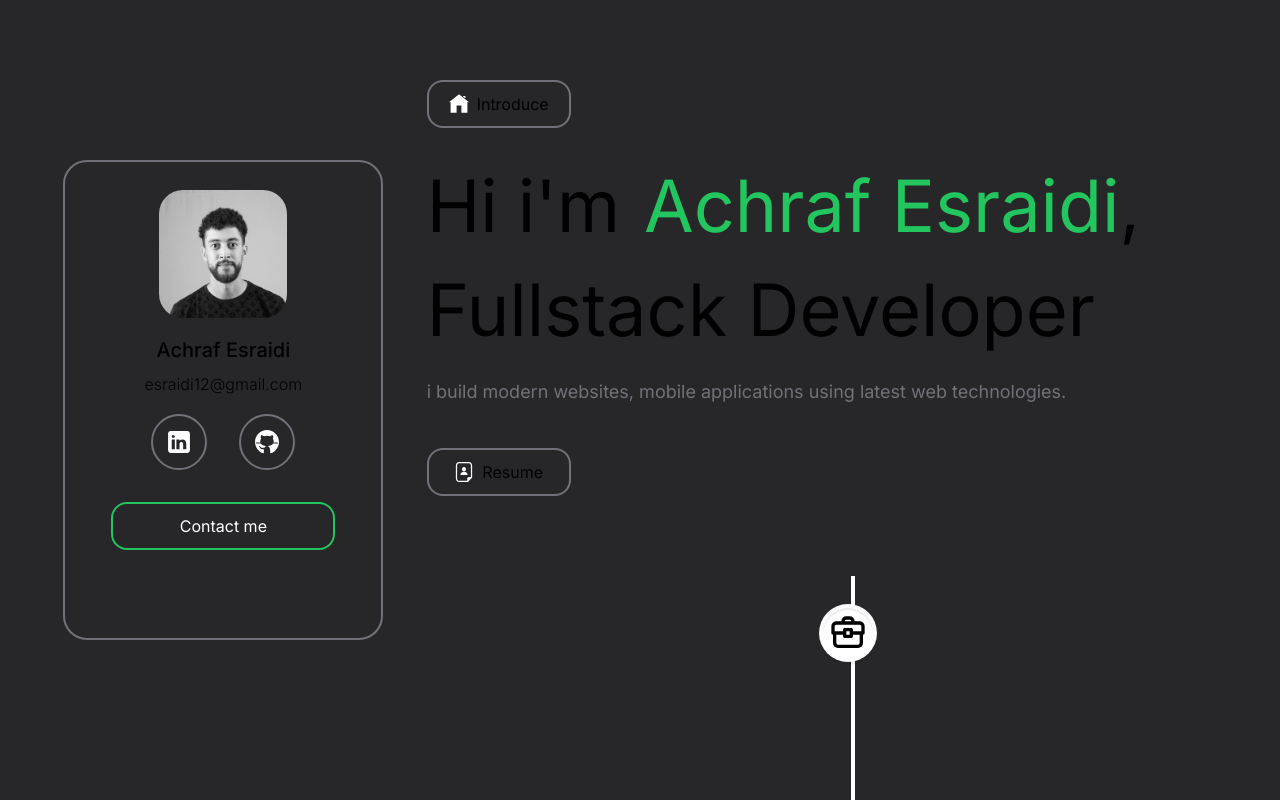
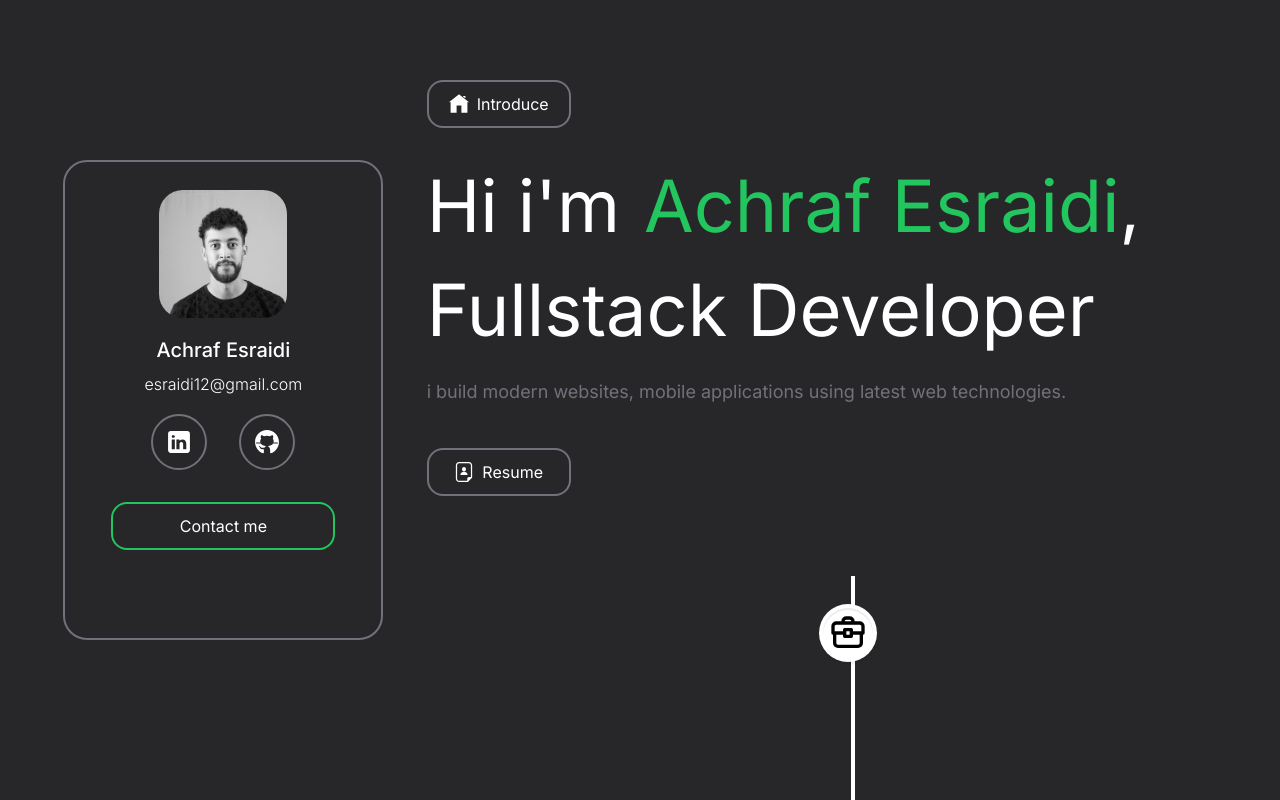
Before and after one commit to aces96/Portfolio_Achraf.esraidi, a Next.js app in the folder portfolio/: page / in a window 1280 px wide. Shown: the top 800 px of the page. Built offline with nearby package versions, Linux system fonts and the light colour scheme.

Commit message:
change text color

```diff
--- a/portfolio/app/page.tsx
+++ b/portfolio/app/page.tsx
@@ -84,10 +84,10 @@ export default function Home() {
         <div className='lg:w-80 md:w-9/12 lg:fixed md:h-11/12 h-11/12 w-11/12 h-full lg:h-3/5 md:h-full z-10 border-2 border-zinc-500 hover:border-green-500 rounded-3xl  bg-transparent flex flex-col items-center '>
             <Image className='rounded-3xl lg:mt-7 md:mt-4 md:w-32 w-28 mt-5 ' alt='profilImage' src="/profilImg.png" width={170} height={120}/>
             <div className='w-full h-14 bg-transparent flex flex-col items-center justify-center'>
-                <h2 className='text-xl font-medium mt-10'>
+                <h2 className='text-xl text-white font-medium mt-10'>
                   Achraf Esraidi
                 </h2>
-                <h2 className='text-base font-light mt-2'>
+                <h2 className='text-base text-white font-light mt-2'>
                   esraidi12@gmail.com
                 </h2>
             </div>
@@ -111,7 +111,7 @@ export default function Home() {
         <div className='h-12 w-full  flex flex-row lg:justify-start md:justify-center justify-center'>
             <div className='w-36 h-full border-2 border-zinc-500 rounded-2xl flex flex-row items-center justify-center'>
                 <Image className='mr-2' alt='homeIcon' src="/home.svg" width={20} height={20}/>
-                <h5>
+                <h5 className='text-white'>
                   Introduce
                 </h5>
             </div>
@@ -123,17 +123,17 @@ export default function Home() {
         transition={{duration: 0.7}}
         className='h-80 w-full flex flex-col lg:items-start md:items-center items-center justify-center'>
           <div className='flex flex-row lg:mb-8 md:mb-5 mb-4'>
-                <h1 className='lg:text-7xl md:text-6xl text-4xl'>
+                <h1 className='lg:text-7xl  md:text-6xl text-4xl text-white'>
                     Hi i'm
                 </h1>
                 <h1 className='lg:text-7xl md:text-6xl text-4xl ml-6 text-green-500'>
                     Achraf Esraidi
                 </h1>
-                <h1 className='lg:text-7xl md:text-6xl text-4xl '>
+                <h1 className='lg:text-7xl md:text-6xl text-4xl text-white'>
                     ,
                 </h1>
           </div>
-              <h1 className='lg:text-7xl md:text-6xl text-4xl mb-8'>
+              <h1 className='lg:text-7xl md:text-6xl text-4xl mb-8 text-white'>
                   Fullstack Developer
               </h1>
 
@@ -145,7 +145,7 @@ export default function Home() {
         <div className='h-12 w-full  flex flex-row lg:justify-start md:justify-center justify-center'>
             <div className='w-36 h-full border-2 border-zinc-500 rounded-2xl flex flex-row items-center justify-center'>
                 <Image className='mr-2' alt='homeIcon' src="/resume.svg" width={20} height={20}/>
-                <h5>
+                <h5 className='text-white'>
                   Resume
                 </h5>
             </div>
@@ -236,7 +236,7 @@ export default function Home() {
         <div className='h-12 w-full  flex flex-row lg:justify-start md:justify-center justify-center'>
             <div className='w-36 h-full border-2 border-zinc-500 rounded-2xl flex flex-row items-center justify-center'>
                 <Image className='mr-2' alt='homeIcon' src="/service.png" width={20} height={20}/>
-                <h5>
+                <h5 className='text-white'>
                   Services
                 </h5>
             </div>
@@ -244,13 +244,13 @@ export default function Home() {
 
         <div className='w-full h-full lg:mt-16 mt-10 mb-16 flex flex-col lg:items-start md:items-center items-center'>
             <div className=' flex flex-row'>
-              <h2 className='lg:text-7xl md:text-6xl text-4xl'>
+              <h2 className='lg:text-7xl md:text-6xl text-4xl text-white'>
               My
               </h2>
               <h2 className='lg:text-7xl md:text-6xl text-4xl text-green-500 ml-3'>
                     Services
               </h2>
-              <h2 className='lg:text-7xl md:text-6xl text-4xl'>
+              <h2 className='lg:text-7xl md:text-6xl text-4xl text-white'>
                     .
               </h2>
             </div>
@@ -261,7 +261,7 @@ export default function Home() {
             transition={{duration: 0.6}}
             className='lg:w-10/12 md:w-10/12 w-11/12   h-40 border-2 border-zinc-500 hover:border-green-500 mt-10 rounded-2xl flex flex-col items-center justify-center'>
                 <div className='w-10/12 h-10 flex flex-row items-center justify-between'>
-                    <h5 className='lg:text-2xl md:text-2xl text-xl'>
+                    <h5 className='lg:text-2xl md:text-2xl text-xl text-white'>
                     Web development
                     </h5>
                     <Image alt='codeIcon' src='/codeIcon.png' width={28} height={28}/>
@@ -278,7 +278,7 @@ export default function Home() {
             transition={{duration: 0.6}}
             className='lg:w-10/12 md:w-10/12 w-11/12 h-40 border-2 border-zinc-500 hover:border-green-500 mt-10 rounded-2xl flex flex-col items-center justify-center'>
                 <div className='w-10/12 h-10 flex flex-row items-center justify-between'>
-                    <h5 className='lg:text-2xl md:text-2xl text-xl'>
+                    <h5 className='lg:text-2xl md:text-2xl text-xl text-white'>
                     Mobile development
                     </h5>
                     <Image alt='codeIcon' src='/codeIcon.png' width={28} height={28}/>
@@ -293,7 +293,7 @@ export default function Home() {
         <div className='h-12 w-full mb-16  flex flex-row lg:justify-start md:justify-center justify-center'>
             <div className='w-36 h-full border-2 border-zinc-500 rounded-2xl flex flex-row items-center justify-center'>
                 <Image className='mr-2' alt='homeIcon' src="/skills.png" width={20} height={20}/>
-                <h5>
+                <h5 className='text-white'>
                   Skills
                 </h5>
             </div>
@@ -306,7 +306,7 @@ export default function Home() {
           transition={{duration: 0.7}}
           className='h-44 w-36 rounded-3xl border-2 border-zinc-500 hover:border-green-500 flex flex-col items-center justify-center'>
             <Image alt='javascriptIcon' src="/javascriptIcon.svg" height={50} width={50}/>
-            <h3 className='text-xl mt-3'>
+            <h3 className='text-xl mt-3 text-white'>
               Javascript
             </h3>
             <h3 className='text-2xl text-green-500 mt-2'>
@@ -320,7 +320,7 @@ export default function Home() {
           transition={{duration: 0.7}}
           className='h-44 w-36 rounded-3xl border-2 border-zinc-500 hover:border-green-500 flex flex-col items-center justify-center'>
             <Image alt='javascriptIcon' src="/nodeIcon.svg" height={50} width={50}/>
-            <h3 className='text-xl mt-3'>
+            <h3 className='text-xl mt-3 text-white'>
               Nodejs
             </h3>
             <h3 className='text-2xl text-green-500 mt-2'>
@@ -334,7 +334,7 @@ export default function Home() {
           transition={{duration: 0.7}}
           className='h-44 w-36 rounded-3xl border-2 border-zinc-500 hover:border-green-500 flex flex-col items-center justify-center'>
             <Image alt='javascriptIcon' src="/reactIcon.svg" height={50} width={50}/>
-            <h3 className='text-xl mt-3'>
+            <h3 className='text-xl mt-3 text-white'>
               React
             </h3>
             <h3 className='text-2xl text-green-500 mt-2'>
@@ -348,7 +348,7 @@ export default function Home() {
           transition={{duration: 0.7}}
           className='h-44 w-36 rounded-3xl border-2 border-zinc-500 hover:border-green-500 flex flex-col items-center justify-center'>
             <Image alt='javascriptIcon' src="/nextjsIcon.svg" height={50} width={50}/>
-            <h3 className='text-xl mt-3'>
+            <h3 className='text-xl mt-3 text-white'>
               Nextjs
             </h3>
             <h3 className='text-2xl text-green-500 mt-2'>
@@ -362,7 +362,7 @@ export default function Home() {
           transition={{duration: 0.7}}
           className='h-44 w-36 rounded-3xl border-2 border-zinc-500 hover:border-green-500 flex flex-col items-center justify-center'>
             <Image alt='javascriptIcon' src="/reduxIcon.svg" height={50} width={50}/>
-            <h3 className='text-xl mt-3'>
+            <h3 className='text-xl mt-3 text-white'>
               Redux
             </h3>
             <h3 className='text-2xl text-green-500 mt-2'>
@@ -376,7 +376,7 @@ export default function Home() {
           transition={{duration: 0.7}}
           className='h-44 w-36 rounded-3xl border-2 border-zinc-500 hover:border-green-500 flex flex-col items-center justify-center'>
             <Image alt='javascriptIcon' src="/phpIcon.svg" height={50} width={50}/>
-            <h3 className='text-xl mt-3'>
+            <h3 className='text-xl mt-3 text-white'>
               PHP
             </h3>
             <h3 className='text-2xl text-green-500 mt-2'>
@@ -390,7 +390,7 @@ export default function Home() {
           transition={{duration: 0.7}}
           className='h-44 w-36 rounded-3xl border-2 border-zinc-500 hover:border-green-500 flex flex-col items-center justify-center'>
             <Image alt='javascriptIcon' src="/mongodbIcon.svg" height={50} width={50}/>
-            <h3 className='text-xl mt-3'>
+            <h3 className='text-xl mt-3 text-white'>
               Mongodb
             </h3>
             <h3 className='text-2xl text-green-500 mt-2'>
@@ -404,7 +404,7 @@ export default function Home() {
           transition={{duration: 0.7}}
           className='h-44 w-36 rounded-3xl border-2 border-zinc-500 hover:border-green-500 flex flex-col items-center justify-center'>
             <Image alt='javascriptIcon' src="/mysqlIcon.svg" height={50} width={50}/>
-            <h3 className='text-xl mt-3'>
+            <h3 className='text-xl mt-3 text-white'>
               Mysql
             </h3>
             <h3 className='text-2xl text-green-500 mt-2'>
@@ -417,7 +417,7 @@ export default function Home() {
         <div className='h-12 w-full mb-16 mt-16  flex flex-row lg:justify-start md:justify-center justify-center'>
             <div className='w-36 h-full border-2 border-zinc-500 rounded-2xl flex flex-row items-center justify-center'>
                 <Image className='mr-2' alt='homeIcon' src="/emailIcon.png" width={20} height={20}/>
-                <h5>
+                <h5 className='text-white'>
                   Contact
                 </h5>
             </div>
@@ -425,13 +425,13 @@ export default function Home() {
 
         <div ref={ref} className='w-full h-full mt-16 mb-16 flex flex-col lg:items-start md:items-center items-center'>
             <div className='flex flex-row'>
-                <h2 className='lg:text-6xl md:text-5xl text-4xl '>
+                <h2 className='lg:text-6xl md:text-5xl text-4xl text-white'>
                     Contact
                 </h2>
                 <h2 className='lg:text-6xl md:text-5xl text-4xl text-green-500 ml-3'>
                     me
                 </h2>
-                <h2 className='lg:text-6xl md:text-5xl text-4xl ml-3'>
+                <h2 className='lg:text-6xl md:text-5xl text-4xl ml-3 text-white'>
                     !
                 </h2>
             </div>
@@ -440,7 +440,7 @@ export default function Home() {
                 <div className='h-22 w-full flex flex-row'>
                   <div className='h-full w-6/12  flex flex-col items-start'>
                       <div className='h-6 w-full  flex flex-row items-start'>
-                        <p className='text-base'>
+                        <p className='text-base text-white'>
                           Full Name
                         </p>
                         <p className='text-red-500 ml-2'>
@@ -463,7 +463,7 @@ export default function Home() {
 
                   <div className='h-full w-6/12  flex flex-col items-start'>
                       <div className='h-6 w-full  flex flex-row items-start'>
-                        <p className='text-base'>
+                        <p className='text-base text-white'>
                           Email
                         </p>
                         <p className='text-red-500 ml-2'>
@@ -487,7 +487,7 @@ export default function Home() {
 
                 <div className='h-40 w-full  flex flex-col items-start mt-8'>
                       <div className='h-6 w-full  flex flex-row items-start'>
-                        <p className='text-base'>
+                        <p className='text-base text-white'>
                           Message
                         </p>
                         <p className='text-red-500 ml-2'>
```
